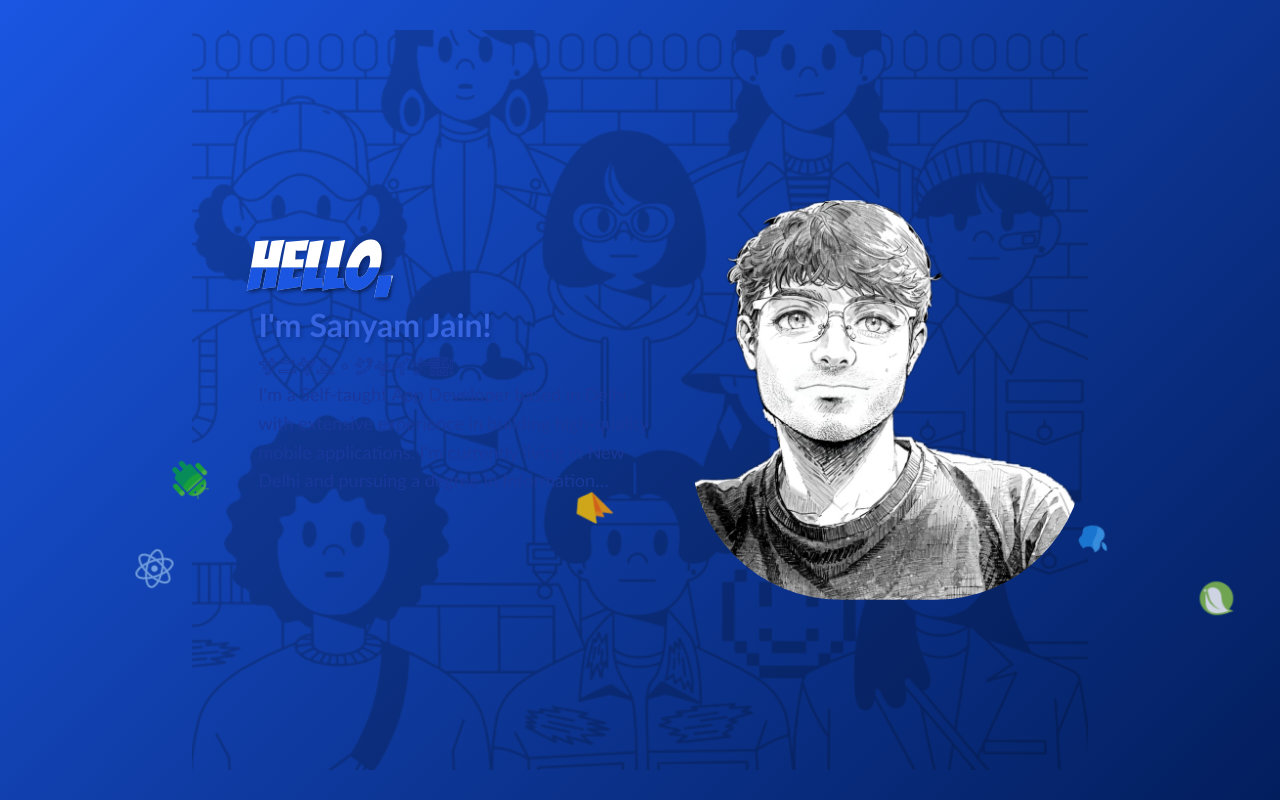
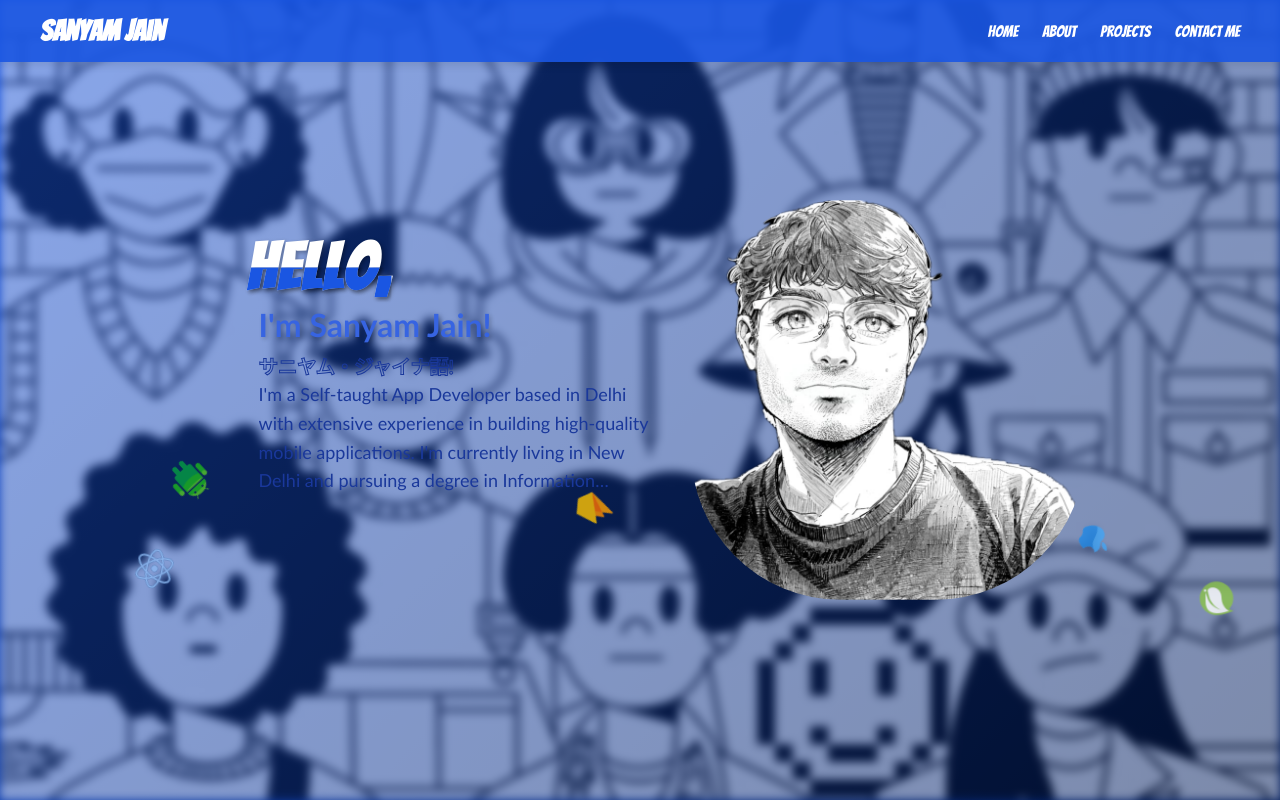
Before and after one commit to sam2002jain/myportfolio, a Next.js app: page / in a window 1280 px wide. Shown: the top 800 px of the page. Built offline with nearby package versions, Linux system fonts and the light colour scheme; a web font is replaced by a local one.

Commit message:
added navbar

```diff
--- a/src/app/page.module.css
+++ b/src/app/page.module.css
@@ -121,6 +121,19 @@
 }
 
 /* Remove br tags handling */
+.heroImage {
+  position: absolute;
+  top: 0;
+  left: 0;
+  width: 100vw;
+  height: 100vh;
+  object-fit: cover;
+  z-index: 1;
+  color:#3764e1;
+  filter: blur(5px);
+  opacity: 0.5;
+  transition: opacity 0.3s ease-in-out;
+}
 
 .logo {
   position: absolute;
@@ -233,7 +246,7 @@
 .sectionTitle {
   font-family: 'Bangers', cursive;
   font-size: 2.5rem;
-  color: rgb(55, 100, 225);
+  color: #3764e1;
   margin-bottom: 1rem;
   letter-spacing: 2px;
   z-index: 2;
--- a/src/app/page.tsx
+++ b/src/app/page.tsx
@@ -3,6 +3,8 @@ import Image from "next/image";
 import styles from "./page.module.css";
 import { useEffect, useRef } from "react";
 import FloatingIcons from "@/components/FloatingIcons";
+import Navbar from "@/components/navbar";
+
 
 export default function Home() {
   const cardRef = useRef<HTMLDivElement>(null);
@@ -59,13 +61,14 @@ export default function Home() {
 
   return (
     <div className={styles.page}>
+      <Navbar />
       <FloatingIcons />
       <Image
-        className={styles.logo}
+        className={styles.heroImage}
         src="/img1.jpg"
         alt="Profile picture"
-        width={1000}
-        height={1000}
+        layout="fill"
+        objectFit="cover"
         priority
       />
       <main className={styles.main}>
--- /dev/null
+++ b/src/components/navbar.jsx
@@ -0,0 +1,26 @@
+import styles from "./navbar.module.css";
+import Link from "next/link";
+
+export default function Navbar() {
+  return (
+    <nav className={styles.navbar}>
+      <div className={styles.navContainer}>
+        <h1 className={styles.navLogo}>Sanyam Jain</h1>
+        <ul className={styles.navLinks}>
+          <li>
+            <Link href="/">Home</Link>
+          </li>
+          <li>
+            <Link href="#about">About</Link>
+          </li>
+          <li>
+            <Link href="#projects">Projects</Link>
+          </li>
+          <li>
+            <Link href="#contact">Contact Me</Link>
+          </li>
+        </ul>
+      </div>
+    </nav>
+  );
+}
--- /dev/null
+++ b/src/components/navbar.module.css
@@ -0,0 +1,53 @@
+.navbar {
+  width: 100%;
+  background: rgba(26, 86, 226, 0.9); /* Blue gradient with slight opacity */
+  position: fixed;
+  top: 0;
+  left: 0;
+  z-index: 10;
+  padding: 1rem 2rem;
+  box-shadow: 0 4px 8px rgba(0, 0, 0, 0.1);
+}
+
+.navContainer {
+  max-width: 1200px;
+  margin: 0 auto;
+  display: flex;
+  justify-content: space-between;
+  align-items: center;
+}
+
+.navLogo {
+  color: white;
+  font-size: 1.8rem;
+  font-weight: bold;
+}
+
+.navLinks {
+  display: flex;
+  gap: 1.5rem;
+  list-style: none;
+}
+
+.navLinks li a {
+  color: white;
+  font-size: 1rem;
+  text-decoration: none;
+  transition: color 0.3s ease;
+}
+
+.navLinks li a:hover {
+  color: #e7ba80;
+}
+
+@media (max-width: 768px) {
+  .navContainer {
+    flex-direction: column;
+    align-items: center;
+  }
+  .navLinks {
+    margin-top: 0.5rem;
+    flex-direction: column;
+    gap: 0.8rem;
+  }
+}
```
